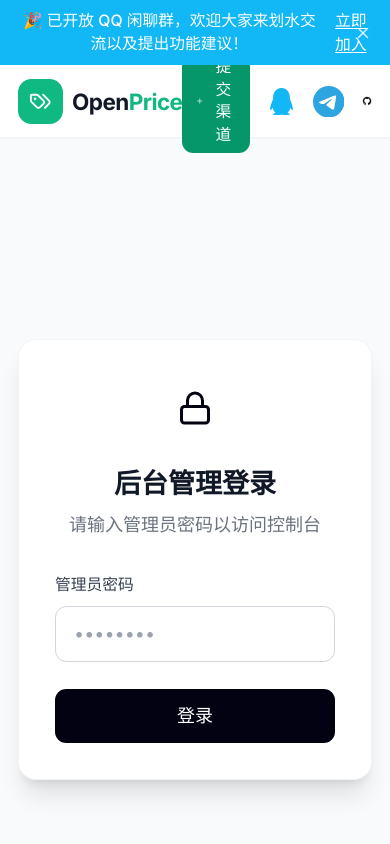
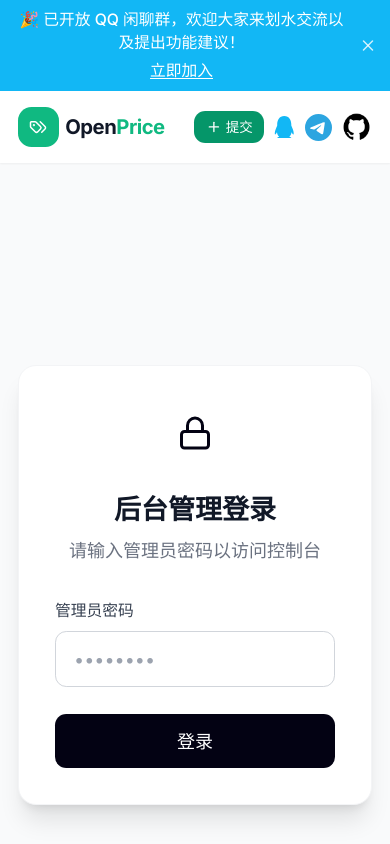
Before and after one commit to bytedoger/awesome-OpenPrice, a Next.js app: page /admin/login in a window 390 px wide. Shown: the top 844 px of the page. Built offline with nearby package versions, Linux system fonts and the light colour scheme; no server answers.

Commit message:
适配移动端

```diff
--- a/src/components/Header.tsx
+++ b/src/components/Header.tsx
@@ -38,31 +38,31 @@ export function Header() {
   return (
     <>
       {isBannerVisible && (
-          <div className="bg-[#12B7F5] text-white px-4 py-2 text-sm font-medium text-center flex items-center justify-center gap-2 relative z-30 transition-all">
+          <div className="bg-[#12B7F5] text-white px-4 pr-10 sm:pr-12 py-2 text-sm font-medium text-center flex flex-wrap items-center justify-center gap-x-2 gap-y-1 relative z-30 transition-all">
             <span>🎉 已开放 QQ 闲聊群，欢迎大家来划水交流以及提出功能建议！</span>
             <button
               onClick={() => setIsQQModalOpen(true)}
-              className="underline underline-offset-2 hover:text-white/80 transition-colors cursor-pointer"
+              className="underline underline-offset-2 hover:text-white/80 transition-colors cursor-pointer shrink-0"
             >
               立即加入
             </button>
             <button
               onClick={() => setIsBannerVisible(false)}
-              className="absolute right-4 top-1/2 -translate-y-1/2 text-white/80 hover:text-white transition-colors"
+              className="absolute right-2 sm:right-4 top-1/2 -translate-y-1/2 text-white/80 hover:text-white transition-colors p-1"
               title="关闭公告"
             >
-              <X className="h-4 w-4" />
+              <X className="h-4 w-4 sm:h-5 sm:w-5" />
             </button>
           </div>
         )}
         <header className="sticky top-0 z-20 bg-white/90 backdrop-blur-md shadow-sm">
           <div className="mx-auto max-w-7xl px-4 sm:px-6 lg:px-8">
-          <div className="flex h-16 items-center justify-between">
-            <Link href="/" className="flex items-center gap-2">
-              <div className="flex h-10 w-10 items-center justify-center rounded-xl bg-emerald-500 text-white">
-                <Tags className="h-5 w-5" />
+          <div className="flex h-16 items-center justify-between gap-2 sm:gap-4">
+            <Link href="/" className="flex items-center gap-1.5 sm:gap-2 shrink-0">
+              <div className="flex h-9 w-9 sm:h-10 sm:w-10 items-center justify-center rounded-xl bg-emerald-500 text-white shrink-0">
+                <Tags className="h-4 w-4 sm:h-5 sm:w-5" />
               </div>
-              <span className="text-xl font-bold tracking-tight text-gray-900">
+              <span className="text-lg sm:text-xl font-bold tracking-tight text-gray-900">
                 Open<span className="text-emerald-500">Price</span>
               </span>
             </Link>
@@ -81,20 +81,21 @@ export function Header() {
               </Link>
 
             </nav>
-            <div className="flex items-center gap-4">
+            <div className="flex items-center gap-2 sm:gap-4 shrink-0">
               <button
                 onClick={() => setIsSubmitModalOpen(true)}
-                className="inline-flex items-center justify-center gap-1.5 rounded-lg bg-emerald-600 px-3 py-1.5 text-sm font-medium text-white transition-colors hover:bg-emerald-700"
+                className="inline-flex items-center justify-center gap-1 sm:gap-1.5 rounded-lg bg-emerald-600 px-2.5 py-1.5 sm:px-3 sm:py-1.5 text-xs sm:text-sm font-medium text-white transition-colors hover:bg-emerald-700"
               >
-                <Plus className="h-4 w-4" />
-                提交渠道
+                <Plus className="h-3.5 w-3.5 sm:h-4 sm:w-4" />
+                <span className="hidden sm:inline">提交渠道</span>
+                <span className="inline sm:hidden">提交</span>
               </button>
               <button
                 onClick={() => setIsQQModalOpen(true)}
                 className="flex items-center justify-center rounded-lg hover:opacity-80 transition-opacity text-[#12B7F5]"
                 title="QQ Group"
               >
-                <svg viewBox="0 0 24 24" className="h-6 w-6" fill="currentColor">
+                <svg viewBox="0 0 24 24" className="h-5 w-5 sm:h-6 sm:w-6" fill="currentColor">
                   <path d="M21.395 15.035a40 40 0 0 0-.803-2.264l-1.079-2.695c.001-.032.014-.562.014-.836C19.526 4.632 17.351 0 12 0S4.474 4.632 4.474 9.241c0 .274.013.804.014.836l-1.08 2.695a39 39 0 0 0-.802 2.264c-1.021 3.283-.69 4.643-.438 4.673.54.065 2.103-2.472 2.103-2.472 0 1.469.756 3.387 2.394 4.771-.612.188-1.363.479-1.845.835-.434.32-.379.646-.301.778.343.578 5.883.369 7.482.189 1.6.18 7.14.389 7.483-.189.078-.132.132-.458-.301-.778-.483-.356-1.233-.646-1.846-.836 1.637-1.384 2.393-3.302 2.393-4.771 0 0 1.563 2.537 2.103 2.472.251-.03.581-1.39-.438-4.673"/>
                 </svg>
               </button>
@@ -105,7 +106,7 @@ export function Header() {
                 className="flex items-center justify-center rounded-lg hover:opacity-80 transition-opacity text-[#2CA5E0]"
                 title="Telegram Group"
               >
-                <svg viewBox="0 0 24 24" className="h-7 w-7" fill="currentColor">
+                <svg viewBox="0 0 24 24" className="h-6 w-6 sm:h-7 sm:w-7" fill="currentColor">
                   <path d="M11.944 0A12 12 0 0 0 0 12a12 12 0 0 0 12 12 12 12 0 0 0 12-12A12 12 0 0 0 12 0a12 12 0 0 0-.056 0zm4.962 7.224c.1-.002.321.023.465.14a.506.506 0 0 1 .171.325c.016.093.036.306.02.472-.18 1.898-.962 6.502-1.36 8.627-.168.9-.499 1.201-.82 1.23-.696.065-1.225-.46-1.9-.902-1.056-.693-1.653-1.124-2.678-1.8-1.185-.78-.417-1.21.258-1.91.177-.184 3.247-2.977 3.307-3.23.007-.032.014-.15-.056-.212s-.174-.041-.249-.024c-.106.024-1.793 1.14-5.061 3.345-.48.33-.913.49-1.302.48-.428-.008-1.252-.241-1.865-.44-.752-.245-1.349-.374-1.297-.789.027-.216.325-.437.892-.663 3.498-1.524 5.83-2.529 6.998-3.014 3.332-1.386 4.025-1.627 4.476-1.635z"/>
                 </svg>
               </a>
@@ -116,7 +117,7 @@ export function Header() {
                 className="flex items-center justify-center rounded-lg hover:opacity-80 transition-opacity"
                 title="GitHub Repository"
               >
-                <img src="/github.png" alt="GitHub" className="h-8 w-8 object-contain" />
+                <img src="/github.png" alt="GitHub" className="h-7 w-7 sm:h-8 sm:w-8 object-contain" />
               </a>
             </div>
           </div>
```
